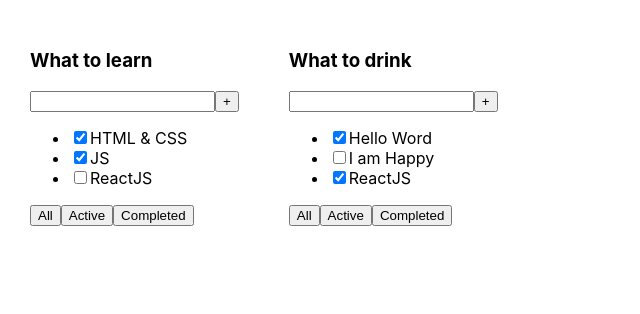
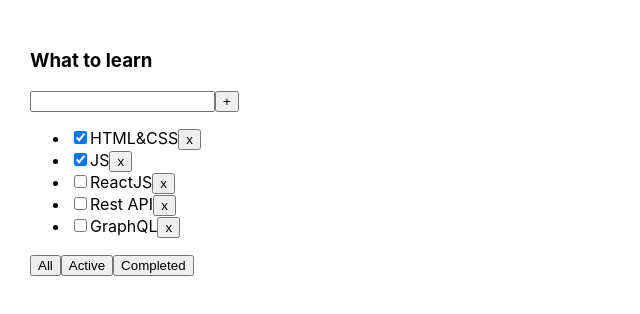
Before and after one commit to shastinmax/ToDo, a React (Create React App) app: page / in a window 1280 px wide. Shown: the top 314 px of the page, without its empty margins (0-640 px from the left). Built offline with nearby package versions, Linux system fonts and the light colour scheme.

Commit message:
todo 3 lesson

```diff
--- a/package.json
+++ b/package.json
@@ -10,10 +10,12 @@
     "@types/node": "^12.0.0",
     "@types/react": "^16.9.0",
     "@types/react-dom": "^16.9.0",
+    "@types/uuid": "^8.3.3",
     "react": "^16.13.1",
     "react-dom": "^16.13.1",
     "react-scripts": "3.4.1",
-    "typescript": "^4.5.2"
+    "typescript": "^4.5.2",
+    "uuid": "^8.3.2"
   },
   "scripts": {
     "start": "react-scripts start",
--- a/src/App.tsx
+++ b/src/App.tsx
@@ -1,23 +1,52 @@
-import React from 'react';
+import React, {useState} from 'react';
 import './App.css';
-import {Todolist} from "./Todolist";
+import {Todolist} from './Todolist';
+import {v1} from "uuid";
+
+export type FilterValuesType = "all" | "active" | "completed";
 
 function App() {
-    const task1=[
-        {id:1, title:'HTML & CSS', isDone:true},
-        {id:2, title:'JS', isDone:true},
-        {id:3, title:'ReactJS', isDone:false}
-    ]
-    const task2=[
-        {id:1, title:'Hello Word', isDone:true},
-        {id:2, title:'I am Happy', isDone:false},
-        {id:3, title:'ReactJS', isDone:true}
-    ]
+
+    let [tasks, setTasks] = useState([
+        {id: v1(), title: "HTML&CSS", isDone: true},
+        {id: v1(), title: "JS", isDone: true},
+        {id: v1(), title: "ReactJS", isDone: false},
+        {id: v1(), title: "Rest API", isDone: false},
+        {id: v1(), title: "GraphQL", isDone: false},
+    ]);
+
+    function removeTask(id: string) {
+        let filteredTasks = tasks.filter(t => t.id != id);
+        setTasks(filteredTasks);
+    }
+
+    const addTask = (NewTitle:string) => {
+        setTasks([{id: v1(), title: NewTitle, isDone: false},...tasks])
+    }
+
+    let [filter, setFilter] = useState<FilterValuesType>("all");
+
+    let tasksForTodolist = tasks;
+
+    if (filter === "active") {
+        tasksForTodolist = tasks.filter(t => t.isDone === false);
+    }
+    if (filter === "completed") {
+        tasksForTodolist = tasks.filter(t => t.isDone === true);
+    }
+
+    function changeFilter(value: FilterValuesType) {
+        setFilter(value);
+    }
 
     return (
         <div className="App">
-            <Todolist title={'What to learn'} task={task1}/>
-            <Todolist title={'What to drink'} task={task2}/>
+            <Todolist title="What to learn"
+                      tasks={tasksForTodolist}
+                      removeTask={removeTask}
+                      changeFilter={changeFilter}
+                      addTask={addTask}
+            />
         </div>
     );
 }
--- a/src/Todolist.tsx
+++ b/src/Todolist.tsx
@@ -1,35 +1,82 @@
-import React from "react";
+import React, {ChangeEvent, KeyboardEvent, useState} from 'react';
+import {FilterValuesType} from './App';
 
-type propsType={
-    title:string
-    task:Array<InArray>
+type TaskType = {
+    id: string
+    title: string
+    isDone: boolean
 }
 
-type InArray={
-    id:number
-    title:string
-    isDone:boolean
+type PropsType = {
+    title: string
+    tasks: Array<TaskType>
+    removeTask: (taskId: string) => void
+    changeFilter: (value: FilterValuesType) => void
+    addTask: (NewTitle: string) => void
 }
 
-export const Todolist=(props:propsType)=>{
-    return (
-        <div>
+export function Todolist(props: PropsType) {
+    const [title, setTitle] = useState('')
+    const onChangeHandler = (e: ChangeEvent<HTMLInputElement>) => {
+        setTitle(e.currentTarget.value)
+    }
+    console.log(typeof useState(),'-typeof useState()')
+
+    const onClickHandler = () => {
+        props.addTask(title)
+        setTitle('')
+    }
+    const onKeyPressHandler = (e: KeyboardEvent<HTMLInputElement>) => {
+        if (e.key === 'Enter') {
+            props.addTask(title)
+            setTitle('')
+        }
+
+    }
+
+
+    const changeFilterHandler=(valueFilter:FilterValuesType)=>{
+        props.changeFilter(valueFilter)
+    }
+
+    const removeTaskHandler=(id:string)=>{
+        props.removeTask(id)
+    }
+
+    return <div>
         <h3>{props.title}</h3>
         <div>
-                <input/>
-                <button>+</button>
+            <input value={title} onChange={onChangeHandler} onKeyPress={onKeyPressHandler}/>
+            <button onClick={onClickHandler}>+</button>
         </div>
         <ul>
-                {props.task.map(item => {
-                    return (<li key={item.id}><input type="checkbox" checked={item.isDone}/>
-                        <span>{item.title}</span></li>)
-                })}
+            {
+                props.tasks.map(t => <li key={t.id}>
+                    <input type="checkbox" checked={t.isDone} />
+                    <span>{t.title}</span>
+                    <button onClick={() => {
+                        removeTaskHandler(t.id)
+                    }} >x
+                    </button>
+                </li>)
+            }
         </ul>
         <div>
-                <button>All</button>
-                <button>Active</button>
-                <button>Completed</button>
+            <button onClick={()=>
+                changeFilterHandler('all')
+            }>
+                All
+            </button>
+            <button onClick={()=>
+                changeFilterHandler('active')
+            }>
+                Active
+            </button>
+            <button onClick={()=>
+                changeFilterHandler('completed')
+            }>
+                Completed
+            </button>
         </div>
     </div>
-    )
 }
--- a/src/index.tsx
+++ b/src/index.tsx
@@ -4,7 +4,7 @@
 import App from './App';
 import * as serviceWorker from './serviceWorker';
 
-ReactDOM.render(<App/>,  document.getElementById('root'));
+ReactDOM.render(<App />,  document.getElementById('root'));
 
 // If you want your app to work offline and load faster, you can change
 // unregister() to register() below. Note this comes with some pitfalls.
```
Also changed, not shown: 1 other file (tests, documents, lock files or other folders). Lines whose indentation alone changed are shown as unchanged.
